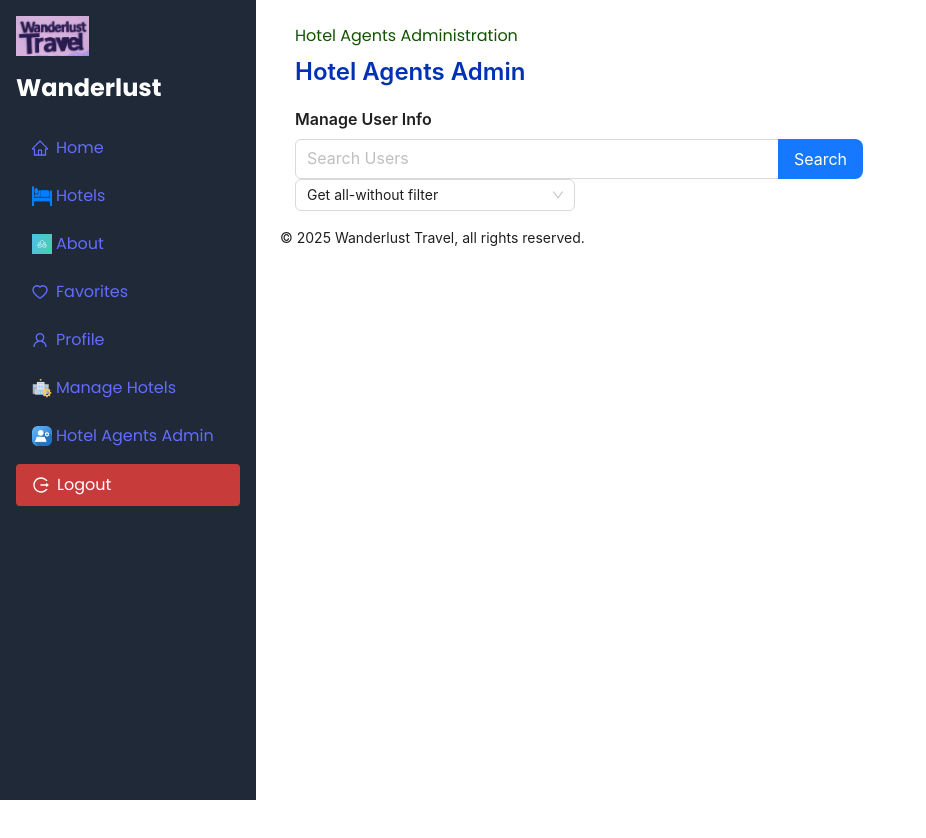
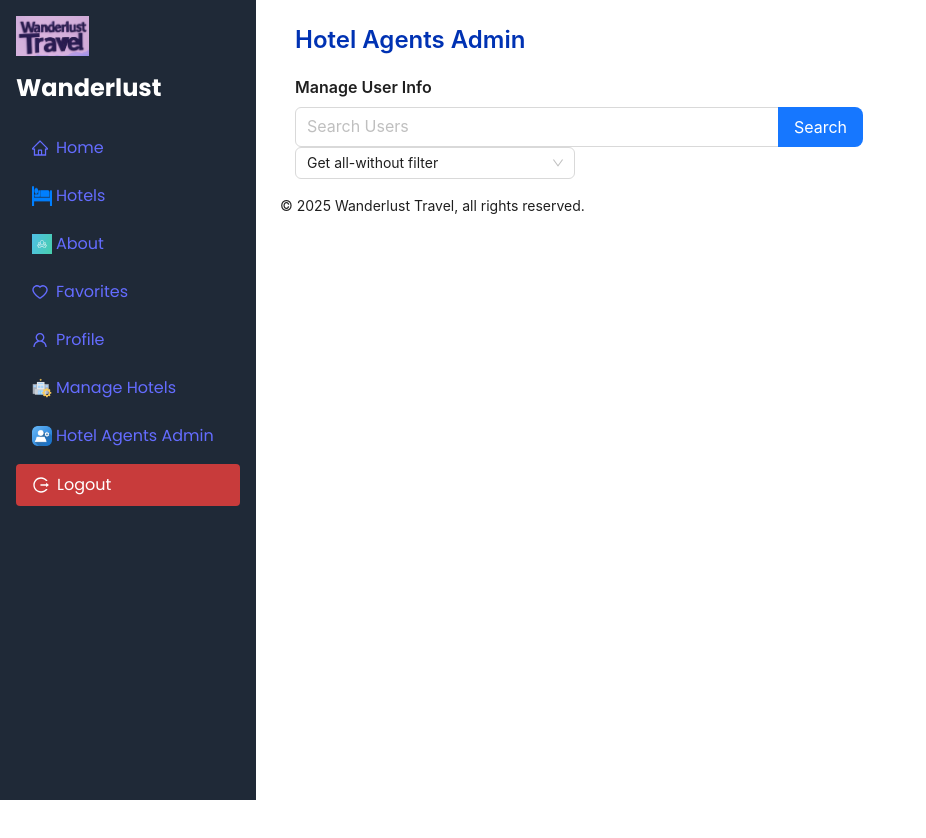
Before and after one commit to rayligo/VT6003CEM_webClient_247032537, a React (Vite) app: page /hotel-agents-admin in a window 1280 px wide. Shown: the top 838 px of the page, without its empty margins (0-926 px from the left). Built offline with nearby package versions, Linux system fonts and the light colour scheme; sample sign-in values are in the browser's storage.

Commit message:
change HotelAgentsAdmin

```diff
--- a/src/components/HotelAgentsAdmin.tsx
+++ b/src/components/HotelAgentsAdmin.tsx
@@ -19,7 +19,6 @@
 
   return (
     <div style={{ marginLeft: "15px", marginBottom: "15px" }}>
-      <h2 style={{ color: "#135200" }}>Hotel Agents Administration</h2>
       <SearchUser authbasic={`${localStorage.getItem("aToken")}`} />
     </div>
   );
```
